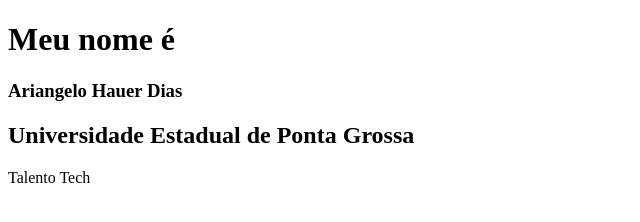
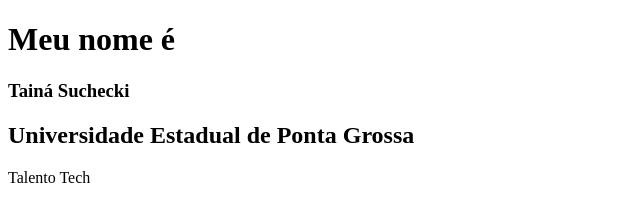
Before and after one commit to tainasuchecki/tainasuchecki.github.io, a plain HTML site: page novo.html in a window 1280 px wide. Shown: the full height of the page, 0-640 px from the left. Drawn offline with Linux system fonts and the light colour scheme.

Commit message:
Update novo.html

```diff
--- a/novo.html
+++ b/novo.html
@@ -7,7 +7,7 @@
 
 <body>
     <h1>Meu nome é</h1>
-    <h3>Ariangelo Hauer Dias</h3>
+    <h3>Tainá Suchecki</h3>
     <h2>Universidade Estadual de Ponta Grossa</h2>
     <p>Talento Tech</p>
 </body>
```
